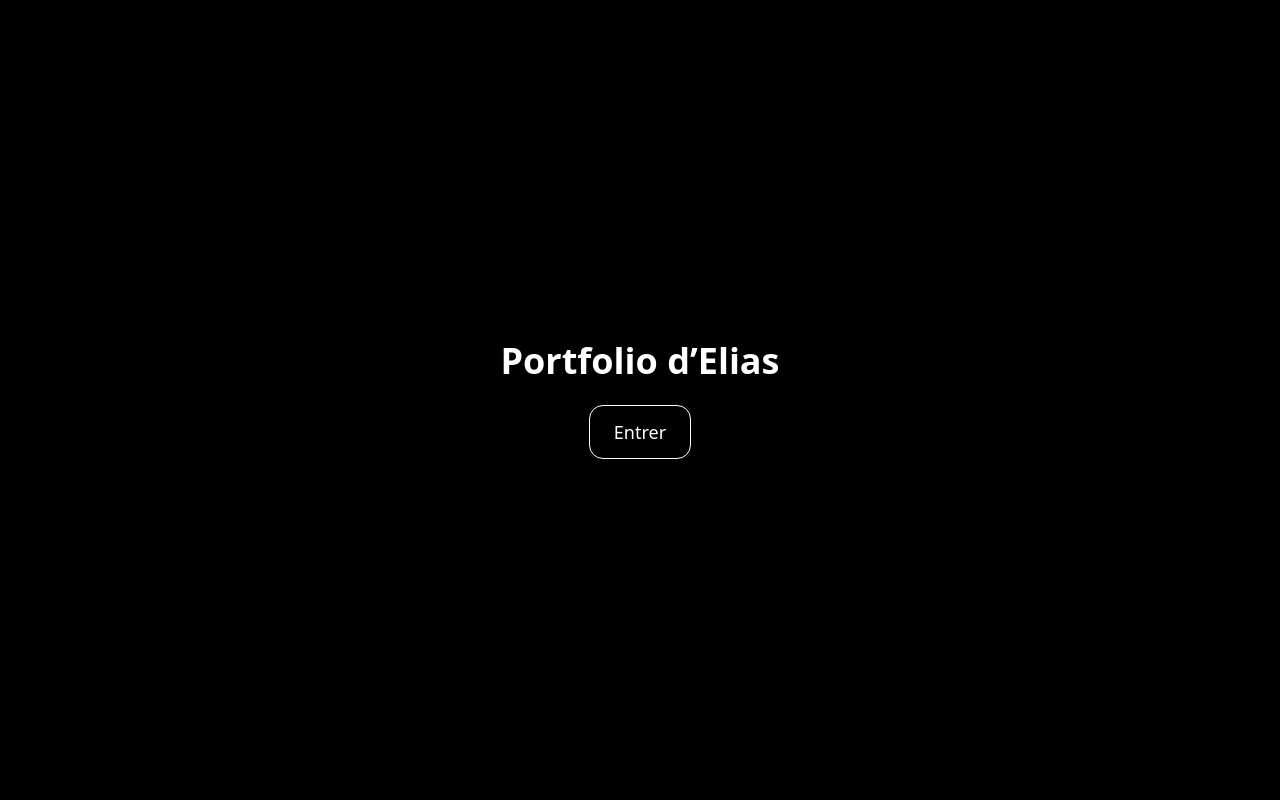
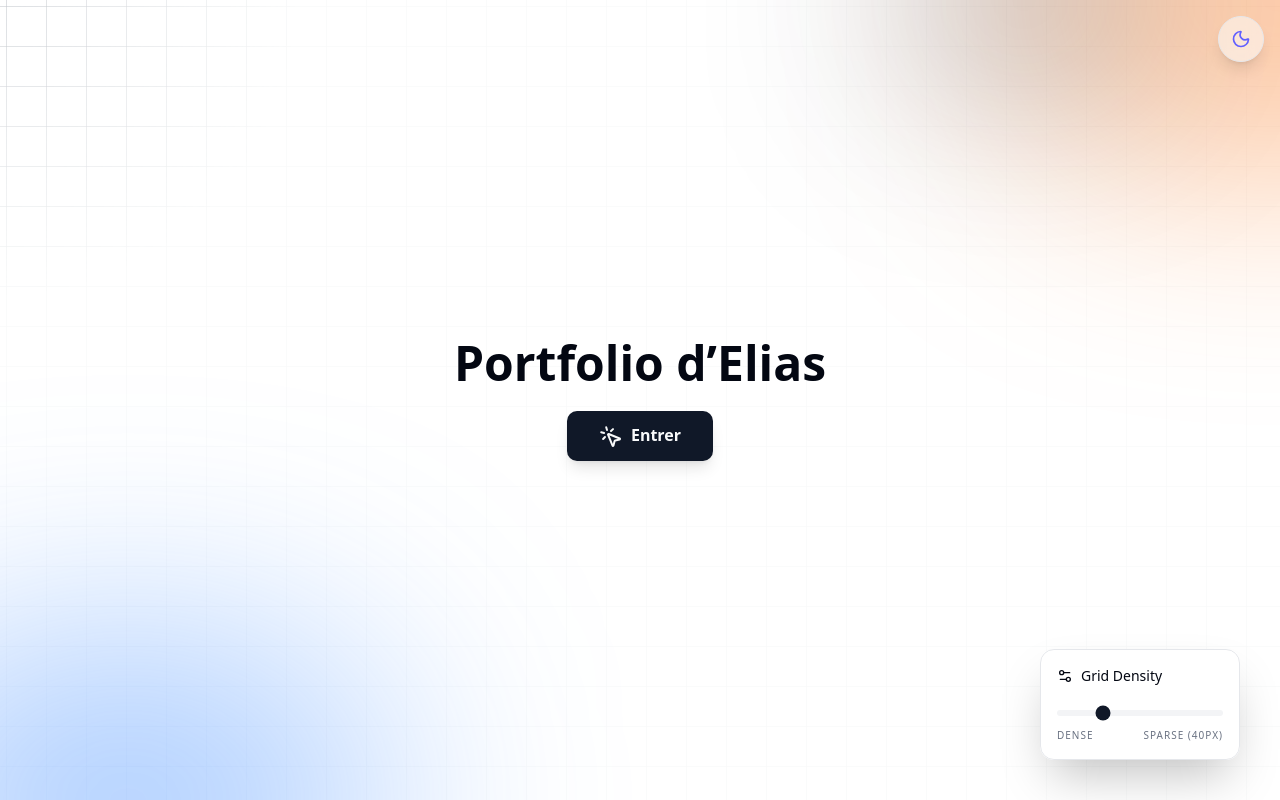
Before and after one commit to elEnkirche/portfolio, a Next.js app: page /contacts in a window 1280 px wide. Built offline with nearby package versions, Linux system fonts and the light colour scheme.

Commit message:
Changement sur la splash-screen

```diff
--- a/src/components/my-infinite-grid.tsx
+++ /dev/null
@@ -1,7 +0,0 @@
-"use client";
-
-import Component from "@/components/ui/infinite-grid-integration";
-
-export default function MyInfiniteGrid() {
-  return <Component />;
-}
--- /dev/null
+++ b/src/components/splash-screen.tsx
@@ -0,0 +1,174 @@
+"use client";
+
+import React, { useState, useRef, useEffect } from "react";
+import {
+  motion,
+  useMotionValue,
+  useMotionTemplate,
+  useAnimationFrame,
+} from "framer-motion";
+import { MousePointerClick, Sun, Moon, Settings2 } from "lucide-react";
+import { clsx, type ClassValue } from "clsx";
+import { twMerge } from "tailwind-merge";
+
+function cn(...inputs: ClassValue[]) {
+  return twMerge(clsx(inputs));
+}
+
+/* Grid Pattern */
+const GridPattern = ({
+  offsetX,
+  offsetY,
+  size,
+}: {
+  offsetX: any;
+  offsetY: any;
+  size: number;
+}) => (
+  <svg className="w-full h-full">
+    <defs>
+      <motion.pattern
+        id="grid-pattern"
+        width={size}
+        height={size}
+        patternUnits="userSpaceOnUse"
+        x={offsetX}
+        y={offsetY}
+      >
+        <path
+          d={`M ${size} 0 L 0 0 0 ${size}`}
+          fill="none"
+          stroke="currentColor"
+          strokeWidth="1"
+          className="text-muted-foreground"
+        />
+      </motion.pattern>
+    </defs>
+    <rect width="100%" height="100%" fill="url(#grid-pattern)" />
+  </svg>
+);
+
+export default function SplashScreen({
+  onEnter,
+}: {
+  onEnter: () => void;
+}) {
+  const [gridSize, setGridSize] = useState(40);
+  const [isDark, setIsDark] = useState(false);
+  const containerRef = useRef<HTMLDivElement>(null);
+
+  // Sync Dark Mode with HTML class
+  useEffect(() => {
+    if (isDark) {
+      document.documentElement.classList.add("dark");
+    } else {
+      document.documentElement.classList.remove("dark");
+    }
+  }, [isDark]);
+
+  // Motion Values for flashlight
+  const mouseX = useMotionValue(0);
+  const mouseY = useMotionValue(0);
+
+  const handleMouseMove = (e: React.MouseEvent<HTMLDivElement>) => {
+    const { left, top } = e.currentTarget.getBoundingClientRect();
+    mouseX.set(e.clientX - left);
+    mouseY.set(e.clientY - top);
+  };
+
+  const gridOffsetX = useMotionValue(0);
+  const gridOffsetY = useMotionValue(0);
+
+  useAnimationFrame(() => {
+    gridOffsetX.set((gridOffsetX.get() + 0.5) % gridSize);
+    gridOffsetY.set((gridOffsetY.get() + 0.5) % gridSize);
+  });
+
+  const maskImage = useMotionTemplate`
+    radial-gradient(300px circle at ${mouseX}px ${mouseY}px, black, transparent)
+  `;
+
+  return (
+    <div
+      ref={containerRef}
+      onMouseMove={handleMouseMove}
+      className={cn(
+        "fixed inset-0 z-50 flex items-center justify-center overflow-hidden bg-background"
+      )}
+    >
+      {/* Background Grid */}
+      <div className="absolute inset-0 opacity-[0.05]">
+        <GridPattern offsetX={gridOffsetX} offsetY={gridOffsetY} size={gridSize} />
+      </div>
+
+      {/* Active Grid with flashlight */}
+      <motion.div
+        className="absolute inset-0 opacity-40"
+        style={{ maskImage, WebkitMaskImage: maskImage }}
+      >
+        <GridPattern offsetX={gridOffsetX} offsetY={gridOffsetY} size={gridSize} />
+      </motion.div>
+
+      {/* Decorative Blur Spheres (red/blue sides) */}
+      <div className="absolute inset-0 pointer-events-none z-0">
+        <div className="absolute right-[-20%] top-[-20%] w-[40%] h-[40%] rounded-full bg-orange-500/40 dark:bg-orange-600/20 blur-[120px]" />
+        <div className="absolute right-[10%] top-[-10%] w-[20%] h-[20%] rounded-full bg-primary/30 blur-[100px]" />
+        <div className="absolute left-[-10%] bottom-[-20%] w-[40%] h-[40%] rounded-full bg-blue-500/40 dark:bg-blue-600/20 blur-[120px]" />
+      </div>
+
+      {/* Dark/Light Toggle */}
+      <button
+        onClick={() => setIsDark(!isDark)}
+        className="fixed top-4 right-4 z-50 p-3 rounded-full bg-background/50 backdrop-blur-sm border border-border shadow-lg hover:scale-110 active:scale-95 transition-all flex items-center justify-center"
+        aria-label="Toggle Theme"
+      >
+        {isDark ? (
+          <Sun className="w-5 h-5 text-yellow-500" />
+        ) : (
+          <Moon className="w-5 h-5 text-indigo-500" />
+        )}
+      </button>
+
+      {/* Grid Density Control Panel */}
+      <div className="absolute bottom-10 right-10 z-30 pointer-events-auto">
+        <div className="bg-background/80 backdrop-blur-md border border-border p-4 rounded-xl shadow-2xl space-y-3 min-w-[200px]">
+          <div className="flex items-center gap-2 text-sm font-medium text-foreground">
+            <Settings2 className="w-4 h-4" />
+            Grid Density
+          </div>
+          <input
+            type="range"
+            min="20"
+            max="100"
+            value={gridSize}
+            onChange={(e) => setGridSize(Number(e.target.value))}
+            className="w-full h-1.5 bg-secondary rounded-lg appearance-none cursor-pointer accent-primary"
+          />
+          <div className="flex justify-between text-[10px] text-muted-foreground uppercase tracking-widest font-mono">
+            <span>Dense</span>
+            <span>Sparse ({gridSize}px)</span>
+          </div>
+        </div>
+      </div>
+
+      {/* Main Content (Title + Enter Button) */}
+      <motion.div
+        initial={{ opacity: 0, y: 20 }}
+        animate={{ opacity: 1, y: 0 }}
+        className="relative z-10 text-center space-y-6"
+      >
+        <h1 className="text-5xl font-semibold">Portfolio d’Elias</h1>
+
+        <motion.button
+          onClick={onEnter}
+          whileHover={{ scale: 1.05 }}
+          whileTap={{ scale: 0.95 }}
+          className="px-8 py-3 rounded-lg bg-primary text-primary-foreground font-semibold shadow-lg"
+        >
+          <MousePointerClick className="inline mr-2" />
+          Entrer
+        </motion.button>
+      </motion.div>
+    </div>
+  );
+}
--- a/src/components/splash-wrapper.tsx
+++ b/src/components/splash-wrapper.tsx
@@ -1,46 +1,23 @@
 "use client";
 
 import { useState } from "react";
-import { motion, AnimatePresence } from "framer-motion";
+import { AnimatePresence, motion } from "framer-motion";
+import SplashScreen from "@/components/splash-screen";
 
 export default function SplashWrapper({
   children,
 }: {
   children: React.ReactNode;
 }) {
-  const [isEntered, setIsEntered] = useState(false);
+  const [entered, setEntered] = useState(false);
 
   return (
     <AnimatePresence mode="wait">
-      {!isEntered ? (
-        <motion.div
-          key="splash"
-          initial={{ opacity: 1 }}
-          exit={{ opacity: 0 }}
-          transition={{ duration: 0.8, ease: "easeInOut" }}
-          className="fixed inset-0 z-50 flex flex-col items-center justify-center bg-black text-white"
-        >
-          <motion.h1
-            initial={{ y: 30, opacity: 0 }}
-            animate={{ y: 0, opacity: 1 }}
-            transition={{ delay: 0.3, duration: 0.6 }}
-            className="mb-6 text-4xl font-bold"
-          >
-            Portfolio d’Elias
-          </motion.h1>
-
-          <motion.button
-            whileHover={{ scale: 1.1 }}
-            whileTap={{ scale: 0.95 }}
-            onClick={() => setIsEntered(true)}
-            className="rounded-xl border border-white px-6 py-3 text-lg"
-          >
-            Entrer
-          </motion.button>
-        </motion.div>
+      {!entered ? (
+        <SplashScreen onEnter={() => setEntered(true)} />
       ) : (
         <motion.div
-          key="content"
+          key="site"
           initial={{ opacity: 0 }}
           animate={{ opacity: 1 }}
           transition={{ duration: 0.6 }}
--- a/src/components/ui/social-icons.tsx
+++ b/src/components/ui/social-icons.tsx
@@ -45,7 +45,7 @@ export function SocialIcons() {
   const [hoveredIndex, setHoveredIndex] = useState<number | null>(null)
 
   return (
-    <div className="relative flex items-center gap-0.5 px-1.5 py-1.5 rounded-2xl bg-neutral-950 border border-white/[0.08]">
+    <div className="relative flex items-center gap-0.5 px-1.5 py-1.5 rounded-2xl bg-neutral-950 dark:text-neutral-500 border border-white/[0.08]">
       <div className="absolute inset-0 rounded-2xl bg-gradient-to-b from-white/[0.03] to-transparent pointer-events-none" />
 
       {socials.map((social, index) => (
```
